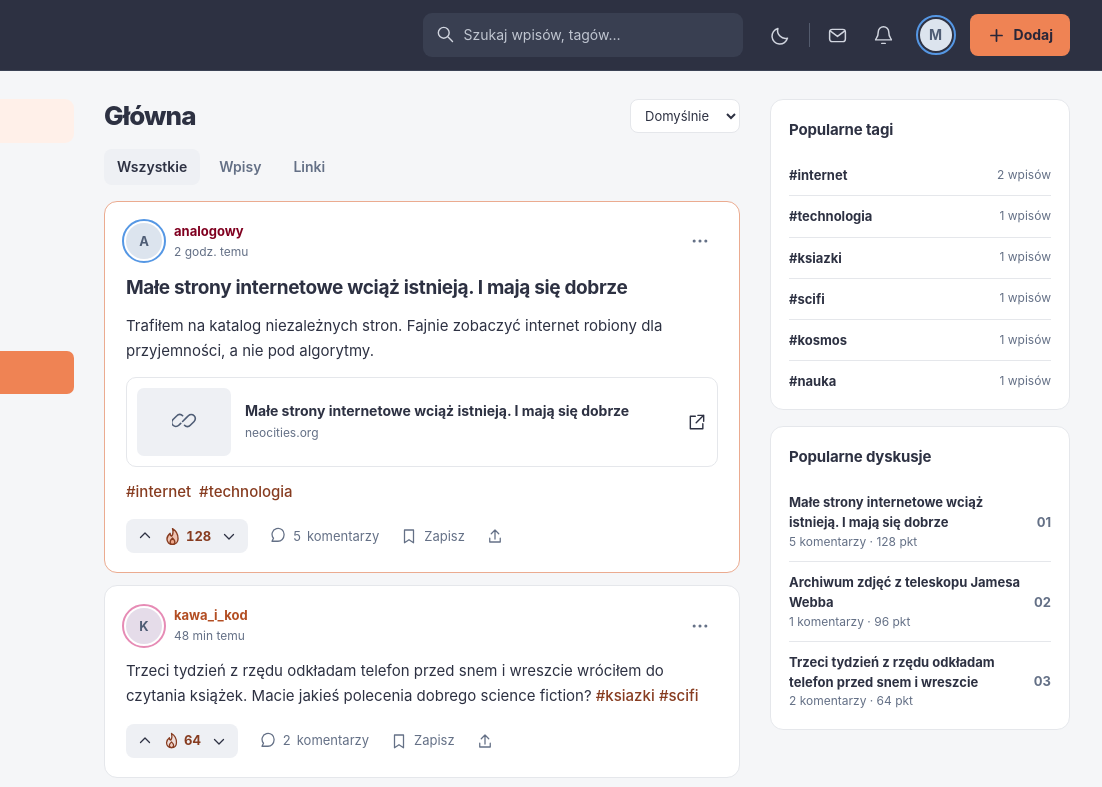
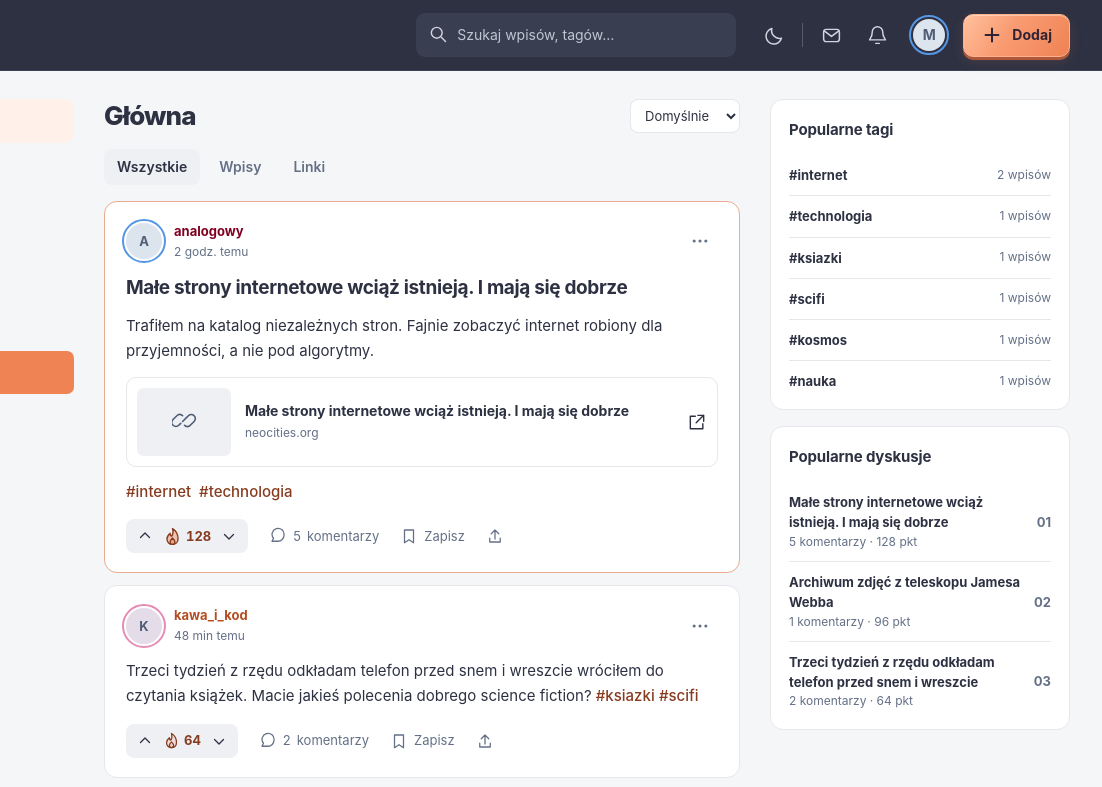
Before and after one commit to jacekmiecznikowski/przekop, a plain HTML site: page index.html in a window 1280 px wide. Shown: the top 787 px of the page, 178-1280 px from the left. Drawn offline with Linux system fonts and the light colour scheme.

Commit message:
Restore expressive compose button with clean unboxed plus icon

```diff
--- a/index.html
+++ b/index.html
@@ -27,10 +27,10 @@ input:focus-visible,textarea:focus-visible,select:focus-visible{outline:none;bor
 
 /* Header alignment and popular posts */
 .top,.shell{max-width:1384px}.top{padding-inline:32px}
-.header-add{min-height:40px;gap:8px;padding:9px 16px;border-radius:8px;border:1px solid transparent;background:var(--accent);color:#292638;font-size:14px;font-weight:700;box-shadow:none;transition:background .15s,border-color .15s}
-.header-add .add-glyph{display:grid;place-items:center;width:19px;height:19px}.header-add .add-glyph svg{width:19px;height:19px;stroke-width:2.2}.header-add:hover{filter:none;background:#fa9a70;border-color:#ffad89}.header-add:active{background:#de7549}
+.header-add{position:relative;isolation:isolate;overflow:hidden;min-height:43px;gap:9px;padding:9px 17px;border-radius:10px;border:1px solid #ffb18c;background:linear-gradient(125deg,#ffc19d 0%,#f99b72 43%,#ef8354 100%);color:#302334;box-shadow:0 3px 0 #ad583b,0 5px 13px #ef835425,inset 0 1px 0 #ffffff60;font-weight:750;font-size:14px;transition:transform .16s,box-shadow .16s}
+.header-add .add-glyph{display:grid;place-items:center;width:22px;height:22px;background:none;box-shadow:none}.header-add .add-glyph svg{width:22px;height:22px;stroke-width:2.25;stroke-linecap:round}.header-add .add-label{letter-spacing:.05px}.header-add::after{content:"";position:absolute;inset:0;z-index:-1;background:linear-gradient(110deg,transparent 22%,#ffffff50 45%,transparent 68%);transform:translateX(-120%);transition:transform .55s ease;pointer-events:none}.header-add:hover{filter:none;transform:translateY(-1px);box-shadow:0 4px 0 #ad583b,0 7px 18px #ef835445}.header-add:hover::after{transform:translateX(120%)}.header-add:active{transform:translateY(2px);box-shadow:0 1px 0 #ad583b,0 2px 6px #ef835425}
 .vote-score{display:inline-flex;align-items:center;gap:4px;font-variant-numeric:tabular-nums}.votes-hot .vote-score{color:var(--accent-ink)}.actions .heat-icon{display:inline-flex;align-items:center}.actions .heat-icon svg{height:17px;width:17px;fill:#ef83542b;stroke:currentColor;stroke-width:1.75}.votes-blazing .heat-icon svg{height:19px;width:19px;fill:#ef83546b}.post.post-blazing{border:1px solid color-mix(in srgb,var(--accent) 60%,var(--line));box-shadow:none}
-@media(max-width:1150px){.top{padding-inline:20px}}@media(max-width:950px){.top{max-width:850px}}@media(max-width:650px){.top{padding-inline:10px;max-width:none}.header-add{width:36px;min-height:36px;padding:0;gap:0;border-radius:8px}.header-add .add-glyph{display:grid}.header-add .add-label{display:none}}@media(prefers-reduced-motion:reduce){.header-add{transition:none}}
+@media(max-width:1150px){.top{padding-inline:20px}}@media(max-width:950px){.top{max-width:850px}}@media(max-width:650px){.top{padding-inline:10px;max-width:none}.header-add{width:36px;min-height:36px;padding:0;gap:0;border-radius:8px}.header-add .add-glyph{display:grid}.header-add .add-label{display:none}}@media(prefers-reduced-motion:reduce){.header-add,.header-add::after{transition:none}.header-add:hover,.header-add:active{transform:none}}
 </style></head><body>
 <header class="header"><div class="top"><a class="brand" href="#home"><span class="logo" id="logo"></span>przekop<span style="color:var(--accent)">.</span></a><div class="search" id="searchWrap"><input id="search" placeholder="Szukaj wpisów, tagów…" aria-label="Szukaj"></div><div class="header-actions"><button id="theme" class="icon-btn" aria-label="Zmień motyw"></button><span class="header-separator"></span><a class="icon-btn" id="messagesNav" href="#messages" aria-label="Wiadomości" title="Wiadomości prywatne"></a><a class="icon-btn" id="notificationsNav" href="#notifications" aria-label="Powiadomienia" title="Powiadomienia"></a><a id="headerProfile" href="#profile/me" aria-label="Mój profil"></a><a class="primary header-add" href="#compose" id="headerAdd" aria-label="Dodaj publikację" title="Dodaj publikację"></a></div></div></header>
 <div class="shell"><aside class="sidebar"><nav class="nav" id="nav"></nav><a class="primary" href="#compose" id="addNav"></a><div class="side-label">Obserwowane tagi</div><div id="sideTags"></div><a class="side-help" href="#styleguide">Style guide</a></aside><main id="main"></main><aside class="aside" id="aside"></aside></div><nav class="mobile" id="mobile"></nav>
@@ -76,7 +76,7 @@ async function share(id){let u=location.href.split('#')[0]+'#post/'+id;try{await
 function follow(type,name){let k=type==='tag'?'followTags':'followUsers';state[k]=state[k].includes(name)?state[k].filter(x=>x!==name):[...state[k],name];save();render()}
 const nav=[['home','home','Główna'],['hot','hot','Gorące'],['new','clock','Najnowsze'],['following','users','Obserwowane'],['saved','bookmark','Zapisane']];
 function navHTML(items,r){return items.map(([k,i,l])=>'<a class="'+(r===k?'active':'')+'" href="#'+k+'">'+I(i)+'<span>'+l+'</span></a>').join('')}
-function chrome(r){$('#headerProfile').innerHTML=avatar('me');$('#headerAdd').innerHTML='<span class="add-glyph">'+I('plus')+'</span><span class="add-label">Dodaj</span>';$('#messagesNav').innerHTML=I('mail');$('#notificationsNav').innerHTML=I('bell');$('#nav').innerHTML=navHTML(nav,r);$('#addNav').innerHTML=I('plus')+' Dodaj';$('#mobile').innerHTML=navHTML(nav.slice(0,3),r)+'<a class="add" href="#compose">'+I('plus')+'Dodaj</a>'+navHTML([['profile/me','user','Profil']],r);$('#sideTags').innerHTML=state.followTags.map(t=>'<a class="side-tag" href="#tag/'+enc(t)+'">#'+esc(t)+'</a>').join('');$('#theme').innerHTML=I(state.dark?'sun':'moon');document.documentElement.dataset.theme=state.dark?'dark':'light';let trends=[...state.posts].sort((a,b)=>score(b)-score(a)).slice(0,3), tagCounts={};state.posts.forEach(p=>p.tags.forEach(t=>tagCounts[t]=(tagCounts[t]||0)+1));$('#aside').innerHTML='<section class="aside-box"><h3>Popularne tagi</h3>'+Object.entries(tagCounts).sort((a,b)=>b[1]-a[1]).slice(0,6).map(([t,n])=>'<a class="trend" href="#tag/'+enc(t)+'"><span>#'+esc(t)+'</span><small>'+n+' wpisów</small></a>').join('')+'</section><section class="aside-box"><h3>Popularne dyskusje</h3>'+trends.map((p,i)=>'<a class="trend" href="#post/'+p.id+'"><span>'+esc(p.title||p.body.slice(0,62))+'<small>'+count(p.comments)+' komentarzy · '+score(p)+' pkt</small></span><span class="rank">0'+(i+1)+'</span></a>').join('')+'</section>'}
+function chrome(r){$('#headerProfile').innerHTML=avatar('me');$('#headerAdd').innerHTML='<span class="add-glyph"><svg viewBox="0 0 24 24" aria-hidden="true"><path d="M12 5v14M5 12h14"/></svg></span><span class="add-label">Dodaj</span>';$('#messagesNav').innerHTML=I('mail');$('#notificationsNav').innerHTML=I('bell');$('#nav').innerHTML=navHTML(nav,r);$('#addNav').innerHTML=I('plus')+' Dodaj';$('#mobile').innerHTML=navHTML(nav.slice(0,3),r)+'<a class="add" href="#compose">'+I('plus')+'Dodaj</a>'+navHTML([['profile/me','user','Profil']],r);$('#sideTags').innerHTML=state.followTags.map(t=>'<a class="side-tag" href="#tag/'+enc(t)+'">#'+esc(t)+'</a>').join('');$('#theme').innerHTML=I(state.dark?'sun':'moon');document.documentElement.dataset.theme=state.dark?'dark':'light';let trends=[...state.posts].sort((a,b)=>score(b)-score(a)).slice(0,3), tagCounts={};state.posts.forEach(p=>p.tags.forEach(t=>tagCounts[t]=(tagCounts[t]||0)+1));$('#aside').innerHTML='<section class="aside-box"><h3>Popularne tagi</h3>'+Object.entries(tagCounts).sort((a,b)=>b[1]-a[1]).slice(0,6).map(([t,n])=>'<a class="trend" href="#tag/'+enc(t)+'"><span>#'+esc(t)+'</span><small>'+n+' wpisów</small></a>').join('')+'</section><section class="aside-box"><h3>Popularne dyskusje</h3>'+trends.map((p,i)=>'<a class="trend" href="#post/'+p.id+'"><span>'+esc(p.title||p.body.slice(0,62))+'<small>'+count(p.comments)+' komentarzy · '+score(p)+' pkt</small></span><span class="rank">0'+(i+1)+'</span></a>').join('')+'</section>'}
 function commentAt(id,path){let p=state.posts.find(x=>x.id===id),a=p?.comments,c;for(const i of path.split('.')){c=a?.[+i];a=c?.replies}return c}
 state.commentVotes=state.commentVotes||{};
 if(!state.commentDemoV2){const demos={1:[{user:'kawa_i_kod',body:'Najlepsze są strony, które mają własne małe archiwum i księgę gości.',score:12,replies:[]},{user:'majster',body:'Dzięki za link, zapisałem sobie na weekend.',score:4,replies:[]},{user:'orbit',body:'Brakuje mi takich miejsc w dzisiejszym internecie.',score:1,replies:[]}],2:[{user:'pixelowy',body:'Jeśli lubisz twarde science fiction, spróbuj książek Grega Egana.',score:5,replies:[]}]};for(const p of state.posts){if(p.id===1&&p.comments[0])p.comments[0].score=21;if(p.id===2&&p.comments[0])p.comments[0].score=12;if(p.id===3&&p.comments[0])p.comments[0].score=7;if(demos[p.id])p.comments.push(...demos[p.id])}state.commentDemoV2=true;save()}
```
